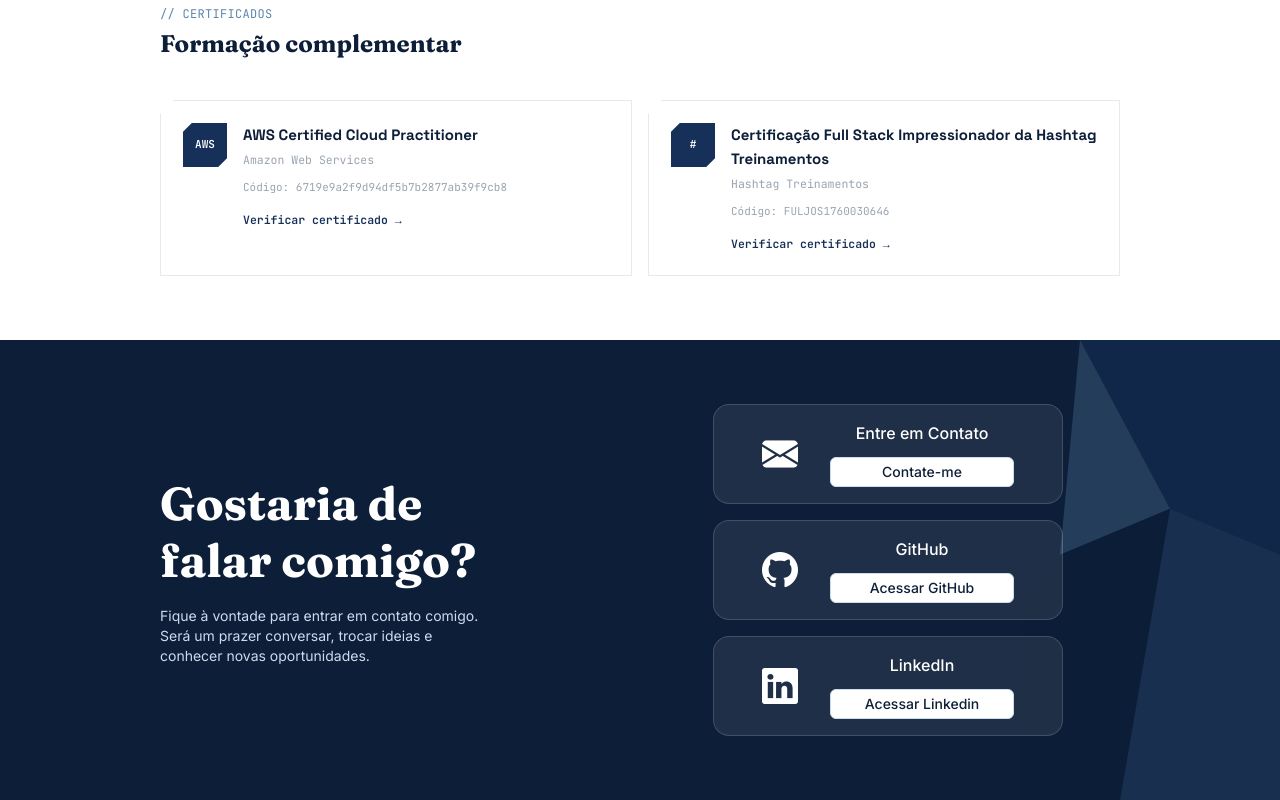
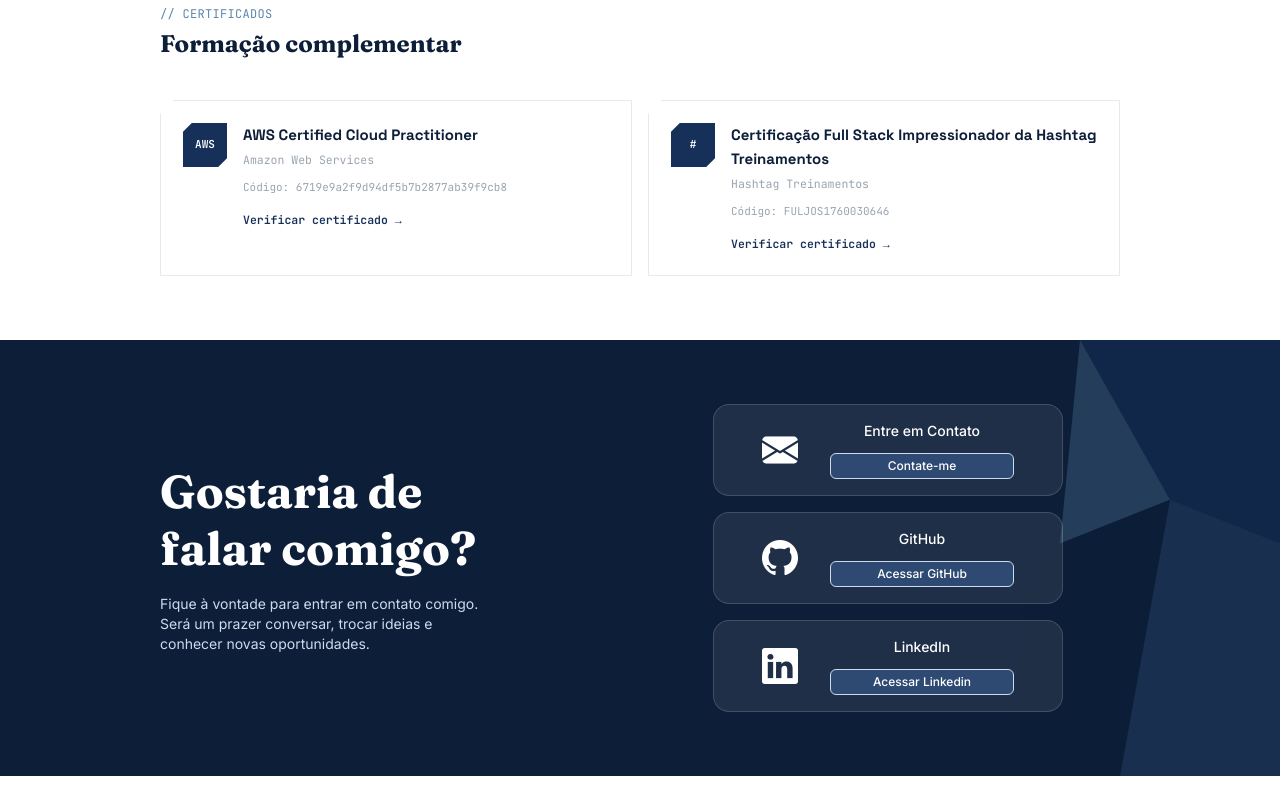
Before and after one commit to DiegoAraaujo/portfolio, a React (Vite) app: page / in a window 1280 px wide. Shown: the part 3699-4499 px from the top of the page. After the commit the page ends 4475 px from the top, so only its background shows below. Built offline with nearby package versions, Linux system fonts and the light colour scheme; some icons are missing.

Commit message:
fix: center text

```diff
--- a/src/sections/contacts/ContactCard.tsx
+++ b/src/sections/contacts/ContactCard.tsx
@@ -11,12 +11,12 @@
       <i className={`${icon} flex items-center text-4xl`} />
 
       <span className="flex flex-1 flex-col items-center gap-3">
-        <p className="text-sm font-medium sm:text-base">{title}</p>
+        <p className="text-sm font-medium ">{title}</p>
 
         <a
           href={href}
           target="_blank"
-          className="hover:bg-navy text-navy-deep border-ice w-full max-w-32 rounded-md border bg-white px-3 py-1 text-center text-xs font-medium transition-colors hover:text-white sm:max-w-none sm:px-4 sm:text-sm"
+          className="hover:bg-navy border-ice bg-navy-soft w-full max-w-32 rounded-md border px-3 py-1 text-center text-xs font-medium text-white transition-colors hover:text-white sm:max-w-none sm:px-4 "
         >
           {buttonText}
         </a>
--- a/src/sections/contacts/index.tsx
+++ b/src/sections/contacts/index.tsx
@@ -4,7 +4,7 @@
 const Contacts = () => (
   <DarkSection>
     <section className="relative z-10 m-auto grid w-full max-w-5xl gap-8 px-8 py-16 text-white md:grid-cols-2">
-      <div className="items-cente flex flex-col justify-center gap-4 md:items-start">
+      <div className="items-center flex flex-col justify-center gap-4 md:items-start">
         <p className="max-w-82 text-center font-serif text-[32px] leading-tight font-bold md:text-left md:text-[46px]">
           Gostaria de falar comigo?
         </p>
```
